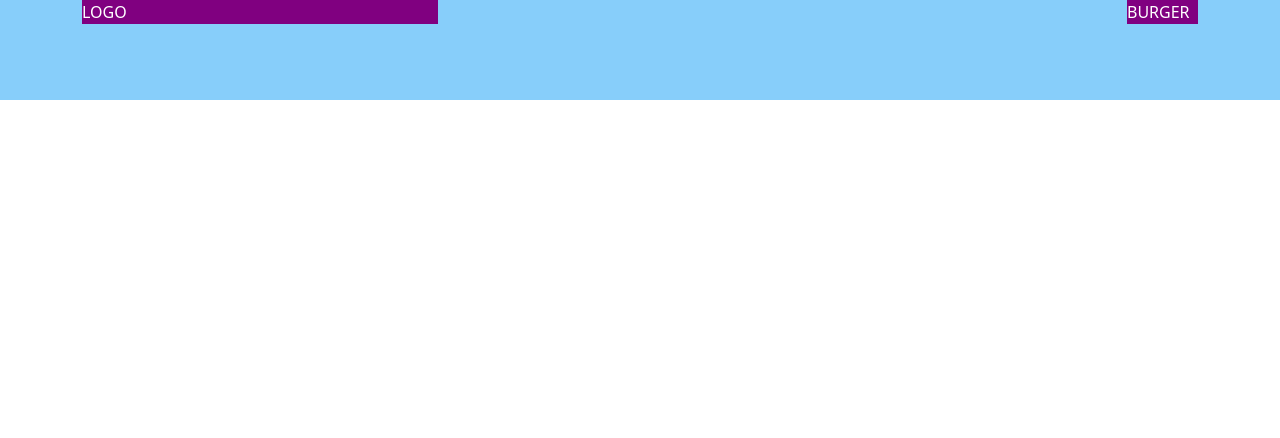
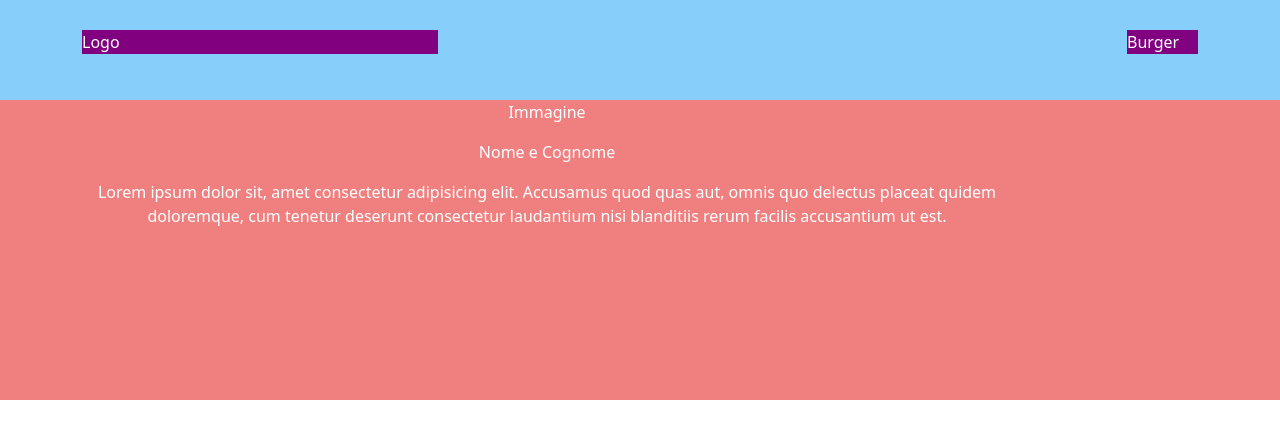
Before and after one commit to RavgaCode/html-css-bootstrap-freelancer, a plain HTML site: page index.html in a window 1280 px wide. Drawn offline with nearby package versions, Linux system fonts and the light colour scheme.

Commit message:
Info Section

```diff
--- a/css/style.css
+++ b/css/style.css
@@ -3,9 +3,23 @@ header {
   background-color: lightskyblue;
   height: 100px;
   color: white;
+  /* display: flex;
+  align-items: center; */
 }
 .header_card {
   height: 100%;
   /* Test */
   background-color: purple;
 }
+
+/* MAIN */
+
+/* Info Personali */
+.info {
+  /* Test */
+  height: 300px;
+  background-color: lightcoral;
+}
+.info_card {
+  color: white;
+}
--- a/index.html
+++ b/index.html
@@ -16,19 +16,39 @@
   <body>
     <!-- HEADER -->
     <header>
-      <div class="container">
+      <div class="container h-100">
         <div class="row justify-content-between align-items-center h-100">
-          <div class="col-4 h-100">
-            <div class="header_card">LOGO</div>
+          <div class="col-4 align-items-center">
+            <div class="header_card"><p>Logo</p></div>
           </div>
-          <div class="col-1 h-100">
-            <div class="header_card">BURGER</div>
+          <div class="col-1 align-items-center">
+            <div class="header_card"><p>Burger</p></div>
           </div>
         </div>
       </div>
     </header>
     <!-- MAIN -->
-    <main></main>
+    <main>
+      <!-- Info Personali -->
+      <section class="info">
+        <div class="container h-100">
+          <div class="col-10 align-items-center">
+            <div
+              class="info_card d-flex flex-column text-center align-items-center"
+            >
+              <p>Immagine</p>
+              <p>Nome e Cognome</p>
+              <p>
+                Lorem ipsum dolor sit, amet consectetur adipisicing elit.
+                Accusamus quod quas aut, omnis quo delectus placeat quidem
+                doloremque, cum tenetur deserunt consectetur laudantium nisi
+                blanditiis rerum facilis accusantium ut est.
+              </p>
+            </div>
+          </div>
+        </div>
+      </section>
+    </main>
 
     <!-- FOOTER -->
     <footer></footer>
```
